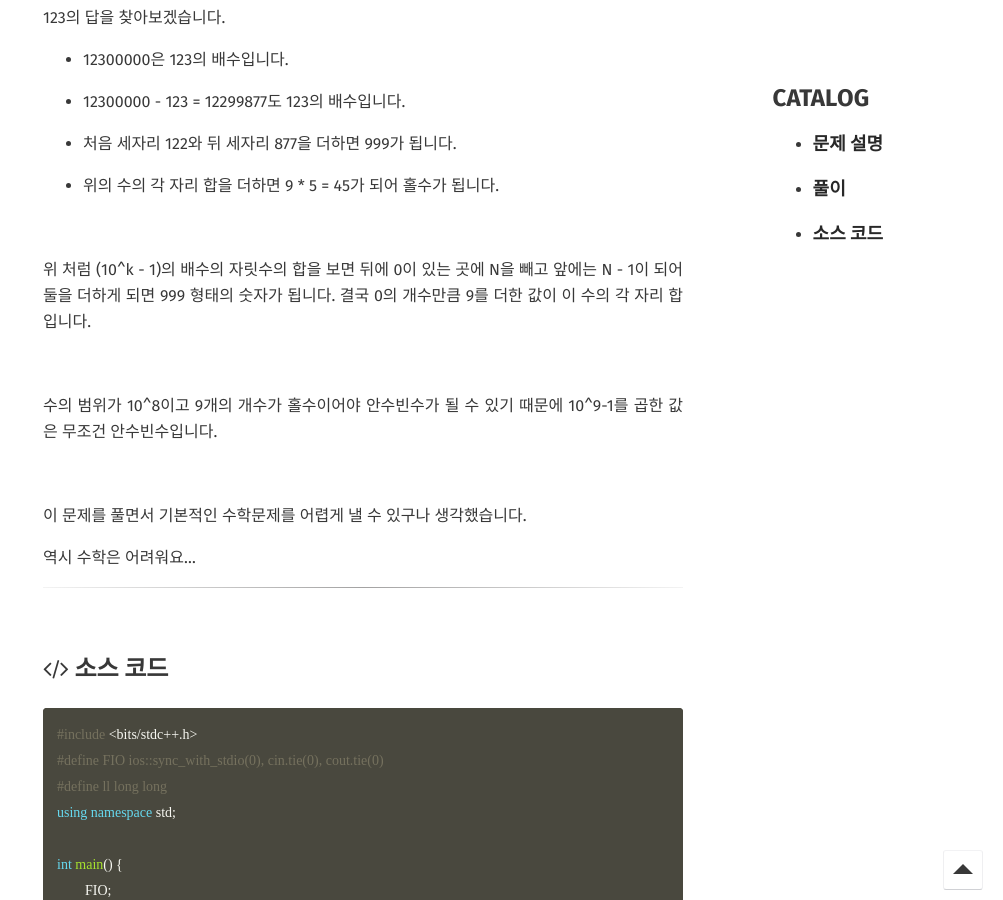
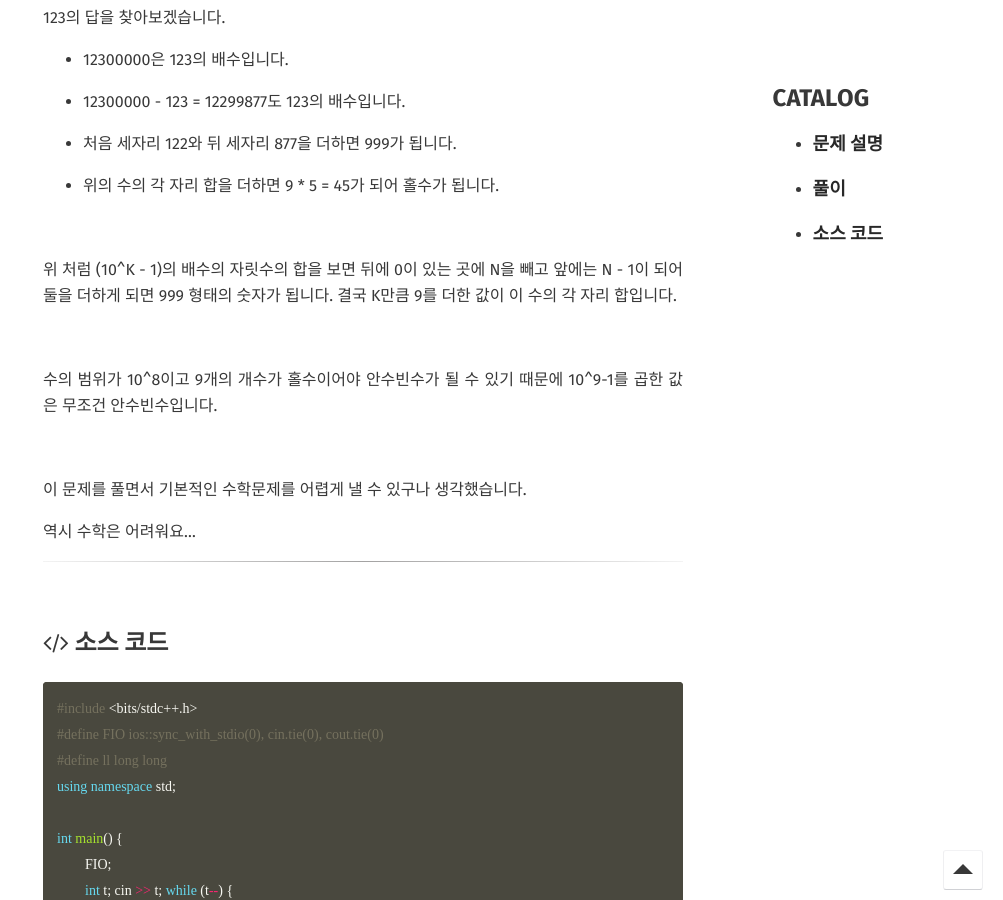
Before and after one commit to kimcodingvv/kimcodingvv.github.io, a Jekyll site: the page built from _posts/2020-03-26-BOJ-16680.md, in a window 1280 px wide and 900 px high, scrolled down 1564 px. Shown: the whole window, without its empty margins (277-1280 px from the left). Built offline with Jekyll 4.4.1, drawn with Linux system fonts in a browser that asks for light colours; some web fonts are replaced; comment, search, counter and statistics services are not loaded.

Commit message:
Update 2020-03-26-BOJ-16680.md

```diff
--- a/_posts/2020-03-26-BOJ-16680.md
+++ b/_posts/2020-03-26-BOJ-16680.md
@@ -49,7 +49,7 @@ catalog : true
 
 <br/>
 
-위 처럼 (10^k - 1)의 배수의 자릿수의 합을 보면 뒤에 0이 있는 곳에 N을 빼고 앞에는 N - 1이 되어 둘을 더하게 되면 999 형태의 숫자가 됩니다. 결국 0의 개수만큼 9를 더한 값이 이 수의 각 자리 합입니다.
+위 처럼 (10^K - 1)의 배수의 자릿수의 합을 보면 뒤에 0이 있는 곳에 N을 빼고 앞에는 N - 1이 되어 둘을 더하게 되면 999 형태의 숫자가 됩니다. 결국 K만큼 9를 더한 값이 이 수의 각 자리 합입니다.
 
 <br/>
 
```
